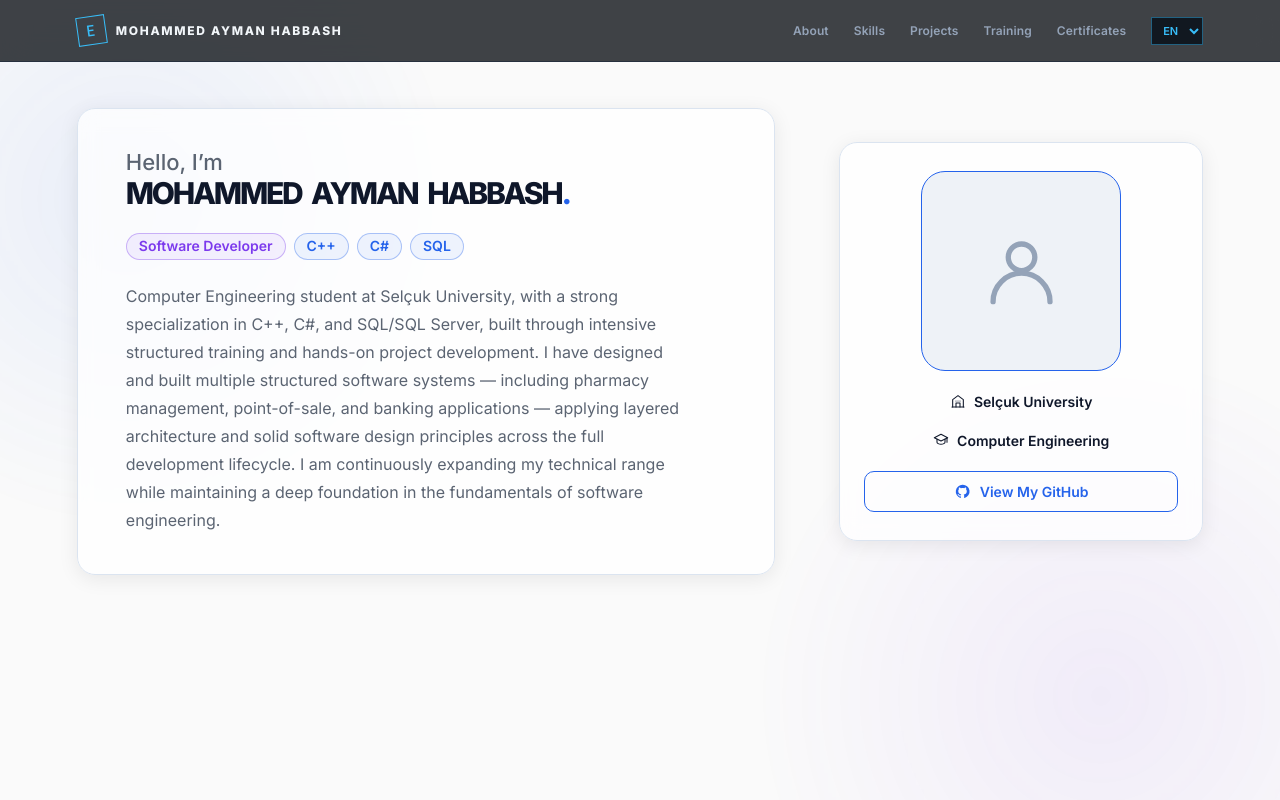
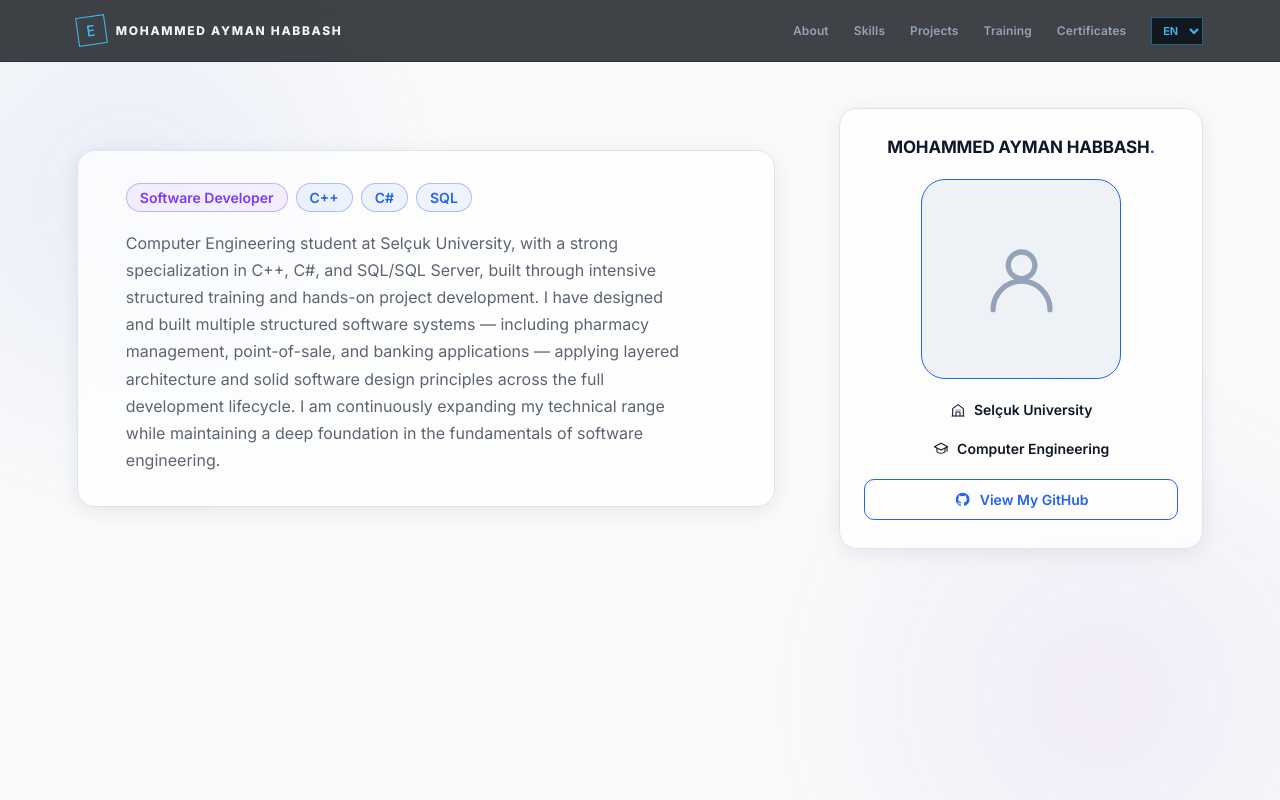
Before and after one commit to aymanhabbashprogramming/aymanhabbashprogramming.github.io, a React app: page / in a window 1280 px wide. Shown: the top 800 px of the page. Built offline with nearby package versions, Linux system fonts and the light colour scheme; the HTML template or start-up script is replaced by a standard one.

Commit message:
Refine Hero light theme experiment: badges, cards, and bio text

```diff
--- a/src/components/Hero.css
+++ b/src/components/Hero.css
@@ -34,17 +34,15 @@
   box-shadow: 0 4px 20px rgb(0 0 0 / 8%);
 }
 
-.hero__content { padding: 40px clamp(28px, 4vw, 48px); animation: hero-enter .8s .12s both; }
+.hero__content { padding: 32px clamp(28px, 4vw, 48px); animation: hero-enter .8s .12s both; }
 .hero__eyebrow { display: flex; align-items: center; gap: 10px; margin-bottom: 28px; color: var(--sky); font-family: 'JetBrains Mono', monospace; font-size: 11px; letter-spacing: .16em; }
 .hero__eyebrow span { display: block; width: 28px; height: 1px; background: currentColor; }
-.hero__intro { margin: 0 0 2px; color: var(--muted); font-size: clamp(17px, 2vw, 22px); font-weight: 500; }
-.hero h1 { margin: 0; color: var(--text); font-size: clamp(30px, 2vw, 50px); line-height: 1.1; letter-spacing: -.075em; word-spacing: .18em; font-weight: 750; }
 .hero__period { color: var(--sky); }
-.hero__role { display: flex; align-items: center; flex-wrap: wrap; gap: 12px; margin: 23px 0 0; color: var(--text); font-size: clamp(20px, 3vw, 34px); line-height: 1.2; letter-spacing: -.035em; font-weight: 500; }
-.hero__role-badges { display: inline-flex; align-items: center; gap: 8px; }
-.hero__role-badge { padding: 4px 12px; border: 1px solid rgb(37 99 235 / 35%); border-radius: 999px; background: rgb(37 99 235 / 7%); color: var(--sky); font-size: 14px; font-weight: 600; letter-spacing: 0; }
+.hero__role { display: flex; align-items: center; flex-wrap: wrap; gap: 10px; margin: 0; }
+.hero__role-badges { display: inline-flex; align-items: center; gap: 8px; flex-wrap: wrap; }
+.hero__role-badge { padding: 5px 13px; border: 1px solid rgb(37 99 235 / 35%); border-radius: 999px; background: rgb(37 99 235 / 7%); color: var(--sky); font-size: 14px; font-weight: 600; letter-spacing: 0; }
 .hero__role-badge--violet { border-color: rgb(124 58 237 / 35%); background: rgb(124 58 237 / 7%); color: var(--violet); }
-.hero__description { max-width: 560px; margin: 22px 0 0; color: var(--muted); font-size: 16px; line-height: 1.75; }
+.hero__description { max-width: 560px; margin: 18px 0 0; color: var(--muted); font-size: 16px; line-height: 1.7; }
 
 .hero__panel {
   display: flex;
@@ -54,6 +52,8 @@
   padding: 28px 24px;
   animation: hero-enter .8s .28s both;
 }
+
+.hero__panel-name { margin: 0; color: var(--text); font-size: 17px; font-weight: 700; letter-spacing: -.01em; text-align: center; }
 
 .hero__avatar {
   display: flex;
--- a/src/components/Hero.jsx
+++ b/src/components/Hero.jsx
@@ -48,8 +48,6 @@ function Hero({ name = 'MOHAMMED AYMAN HABBASH', role = 'Software Developer | C+
 
       <div className="hero__layout">
         <section className="hero__content hero__panel--card" id="top">
-          <p className="hero__intro">{t.hero.greeting}</p>
-          <h1 id="hero-title">{name}<span className="hero__period">.</span></h1>
           <p className="hero__role">
             <span className="hero__role-badges">
               <span className="hero__role-badge hero__role-badge--violet">{(t.hero.role || role).split('|')[0].trim()}</span>
@@ -64,6 +62,8 @@ function Hero({ name = 'MOHAMMED AYMAN HABBASH', role = 'Software Developer | C+
         </section>
 
         <aside className="hero__panel" aria-label="Profile summary">
+          <p id="hero-title" className="hero__panel-name">{name}<span className="hero__period">.</span></p>
+
           <div className="hero__avatar">
             <ProfileIcon />
           </div>
```
